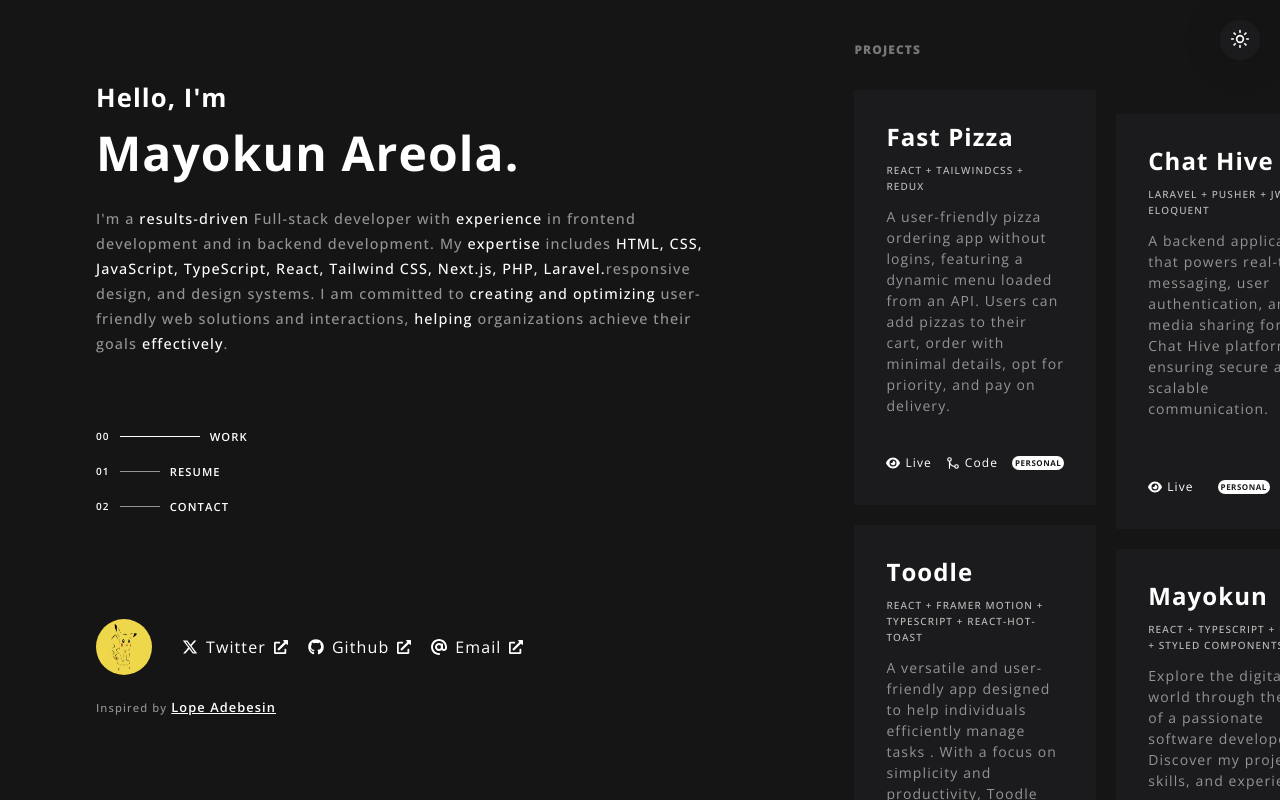
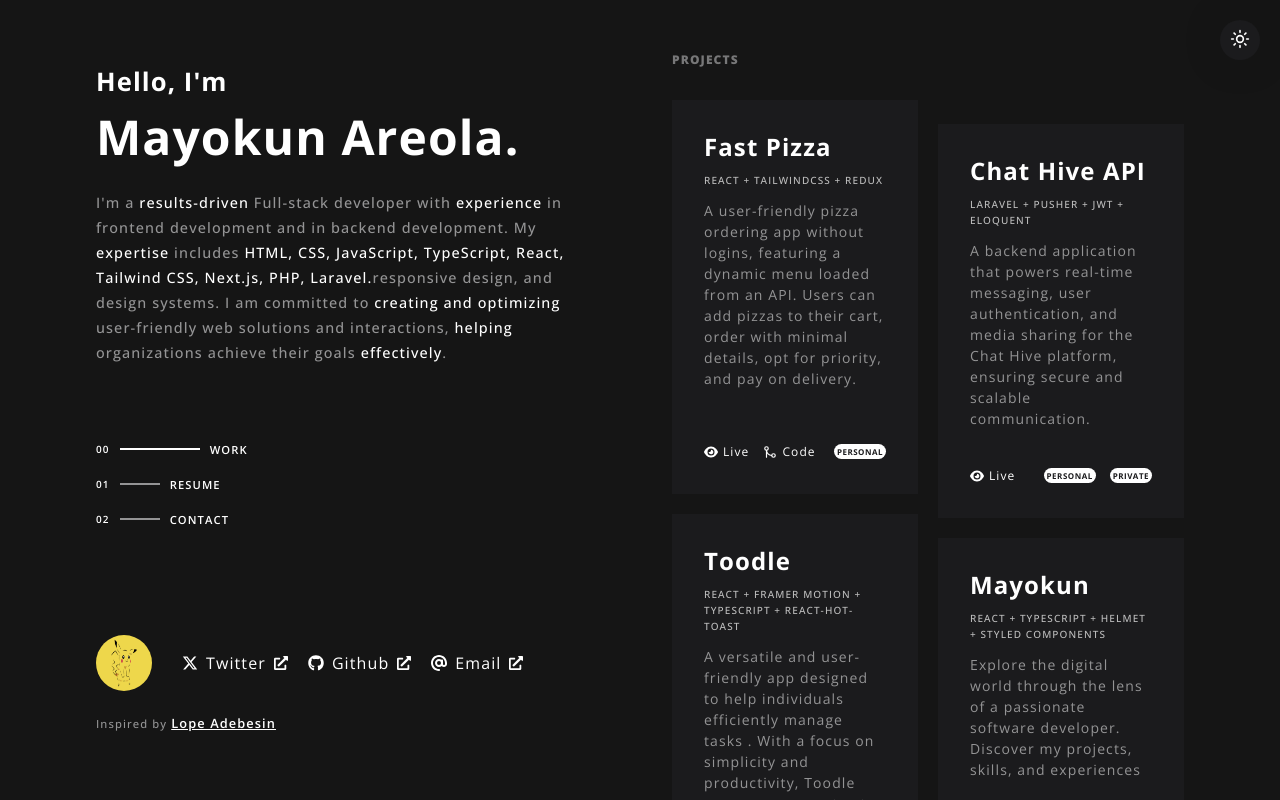
Before and after one commit to Mayokunnn/mayokun.tech, a React (Vite) app: page / in a window 1280 px wide. Built offline with nearby package versions, Linux system fonts and the light colour scheme.

Commit message:
Debugging toast

```diff
--- a/src/App.tsx
+++ b/src/App.tsx
@@ -26,7 +26,6 @@ function App() {
 
   return (
     <ThemeProvider theme={themeMode}>
-      <GlobalStyles />
       <ToastContainer
         position="top-right"
         autoClose={5000}
@@ -40,6 +39,7 @@ function App() {
         theme={theme}
         transition={Bounce}
       />
+      <GlobalStyles />
       <BrowserRouter>
         <Mobile />
         <Main theme={theme} toggleTheme={themeToggler}>
--- a/src/main.tsx
+++ b/src/main.tsx
@@ -6,6 +6,7 @@ import "./index.css";
 
 createRoot(document.getElementById("root")!).render(
   <StrictMode>
+
     <App />
   </StrictMode>
 );
--- a/src/pages/Contact.tsx
+++ b/src/pages/Contact.tsx
@@ -1,5 +1,14 @@
 import { Helmet } from "react-helmet";
-import { Container, Form, FormContainer, FormInput, FormLabel, FormMessage, Heading, Paragraph } from "../styles/Contact.style";
+import {
+  Container,
+  Form,
+  FormContainer,
+  FormInput,
+  FormLabel,
+  FormMessage,
+  Heading,
+  Paragraph,
+} from "../styles/Contact.style";
 import { MenuButtonContainer, MenuButtonWrapper, MenuLink } from "../UI/Button";
 import { FormButton } from "../UI/Button";
 import { useForm, ValidationError } from "@formspree/react";
@@ -8,12 +17,16 @@ import { toast } from "react-toastify";
 export default function Contact() {
   const [state, handleSubmit] = useForm("xvgpypgp");
 
-  if(state.errors){
-    toast.warn("There was an error sending your message")
+  if (state.errors) {
+    toast.warn("There was an error sending your message", {
+      toastId: "error",
+    });
   }
 
   if (state.succeeded) {
-    toast.success("Your message has been delivered  ");
+    toast.success("Your message has been delivered", {
+      toastId: "success",
+    });
   }
   return (
     <Container>
--- a/src/styles/Main.style.ts
+++ b/src/styles/Main.style.ts
@@ -17,7 +17,7 @@ export const Container = styled.div`
 export const MainView = styled.div`
   padding: 5% 15% 10% 5%;
   overflow-y: scroll;
-  height: 100dvh;
+  height: 100vh;
 
   &::-webkit-scrollbar {
     display: none;
@@ -30,13 +30,13 @@ export const MainView = styled.div`
 `;
 
 export const SideBar = styled.div`
-  width: 100vh;
+  width: 100%;
   margin: 4rem 1rem;
-  padding: 1rem 5rem;
+  padding: 0rem 5rem;
   display: flex;
   justify-content: space-between;
   flex-direction: column;
-
+  overflow-y: scroll;
 
 `;
 
```
